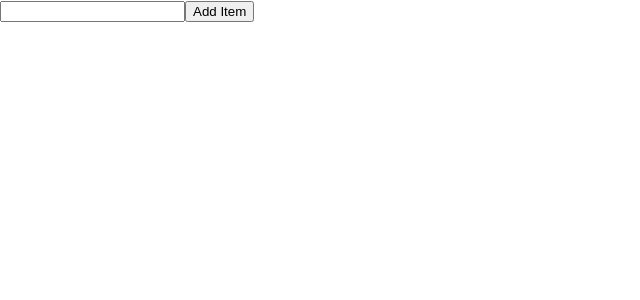
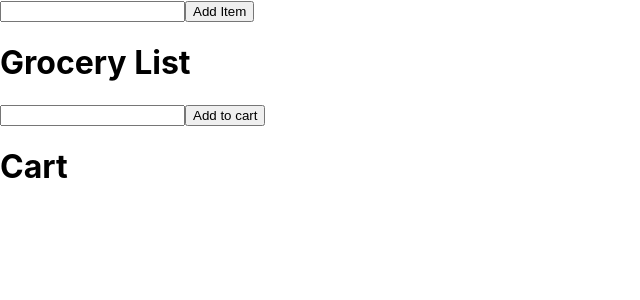
Before and after one commit to charankumar0002/React-hooks, a React (Create React App) app in the folder projects/: page / in a window 1280 px wide. Shown: the top 300 px of the page, without its empty margins (0-640 px from the left). Built offline with nearby package versions, Linux system fonts and the light colour scheme.

Commit message:
new project

```diff
--- a/projects/src/usestate/project-2.js
+++ b/projects/src/usestate/project-2.js
@@ -1,9 +1,36 @@
 import {useState} from 'react'
+
+
 
 export default function Project2() {
 
+    const [inputValue , setInputValue] = useState([]);
+    const [cart ,setCart] =useState([])
+
+    const handleInputValue = event => {
+        setInputValue(event.target.value)
+    }
+
+    const handleAddItem = event => {
+        setCart(items => [...items , inputValue])
+    }
   return (
     <div>
+      <h1>
+        Grocery List
+      </h1>
+      <input type='text' onChange={handleInputValue}/>
+      <button type='button' onClick={handleAddItem}>
+        Add to cart
+      </button>
+      <h1>
+        Cart
+      </h1>
+      <ol>
+        {cart.map((Value,item) => (
+        <li key={item}>{Value}</li>
+        ))}
+      </ol>
 
     </div>
   )
```
